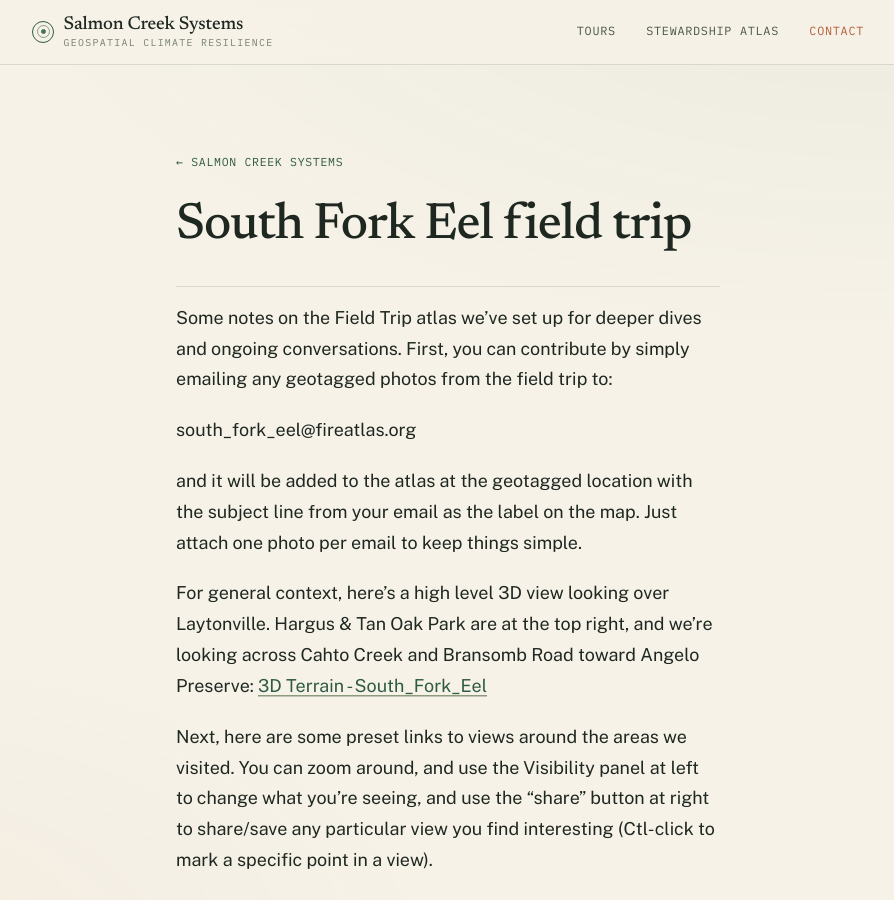
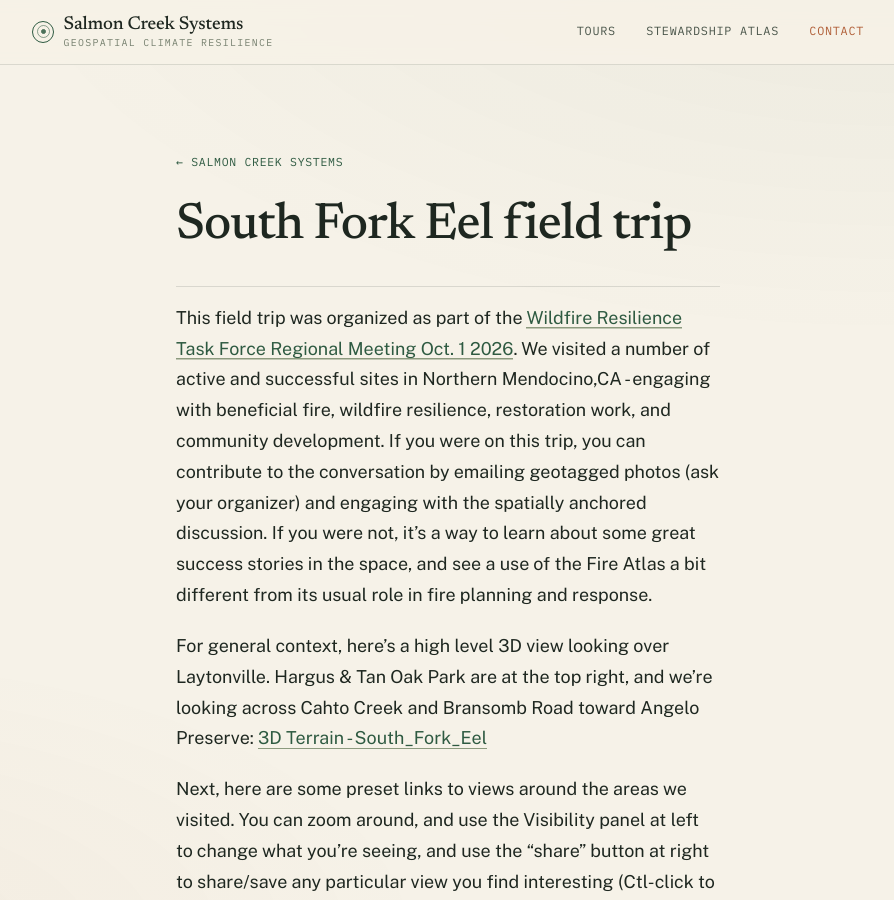
Before and after one commit to Salmon-Creek-Systems/Salmon-Creek-Systems.github.io, a Jekyll site: the page built from _tours/south-fork-eel.md, in a window 1280 px wide and 900 px high. Shown: the whole window, without its empty margins (192-1086 px from the left). Built offline with Jekyll 4.4.1, drawn with Linux system fonts in a browser that asks for light colours.

Commit message:
Update South Fork Eel field trip details
Added details about the field trip organized by the Wildfire Resilience Task Force, including a call for contributions and links to 3D views.

```diff
--- a/_tours/south-fork-eel.md
+++ b/_tours/south-fork-eel.md
@@ -2,13 +2,9 @@
 title: South Fork Eel field trip
 description: A guided tour of the South Fork Eel atlas, with preset views of the places we visited on the field trip.
 ---
-
-Some notes on the Field Trip atlas we’ve set up for deeper dives and ongoing conversations. First, you can contribute by
-simply emailing any geotagged photos from the field trip to:
-
-south_fork_eel@fireatlas.org
-
-and it will be added to the atlas at the geotagged location with the subject line from your email as the label on the map. Just attach one photo per email to keep things simple.
+This field trip was organized as part of the [Wildfire Resilience Task Force Regional Meeting Oct. 1 2026](https://wildfiretaskforce.org/october-1-2026-north-coast-meeting-recap/).
+We visited a number of active and successful sites in Northern Mendocino,CA - engaging with beneficial fire, wildfire resilience, restoration work, and community development.
+If you were on this trip, you can contribute to the conversation by emailing geotagged photos (ask your organizer) and engaging with the spatially anchored discussion. If you were not, it's a way to learn about some great success stories in the space, and see a use of the Fire Atlas a bit different from its usual role in fire planning and response.
 
 For general context, here’s a high level 3D view looking over Laytonville. Hargus & Tan Oak Park are at the top right, and we’re looking across Cahto Creek and Bransomb Road toward Angelo Preserve:
 [3D Terrain - South_Fork_Eel](https://fireatlas.org/south_fork_eel/staging/outlets/3dview/?s=eyJhIjozOS42Njg2MTQsIm8iOi0xMjMuNTUwNzAxLCJ6IjoxMS45NCwidCI6NjUsInIiOi03MywiZSI6MS41LCJsIjpbInJvYWRzX3ByaW1hcnkiLCJyb2Fkc19zZWNvbmRhcnkiLCJyb2Fkc190ZXJ0aWFyeSIsImNyZWVrcyIsInBob3RvcyJdfQ==)
```
